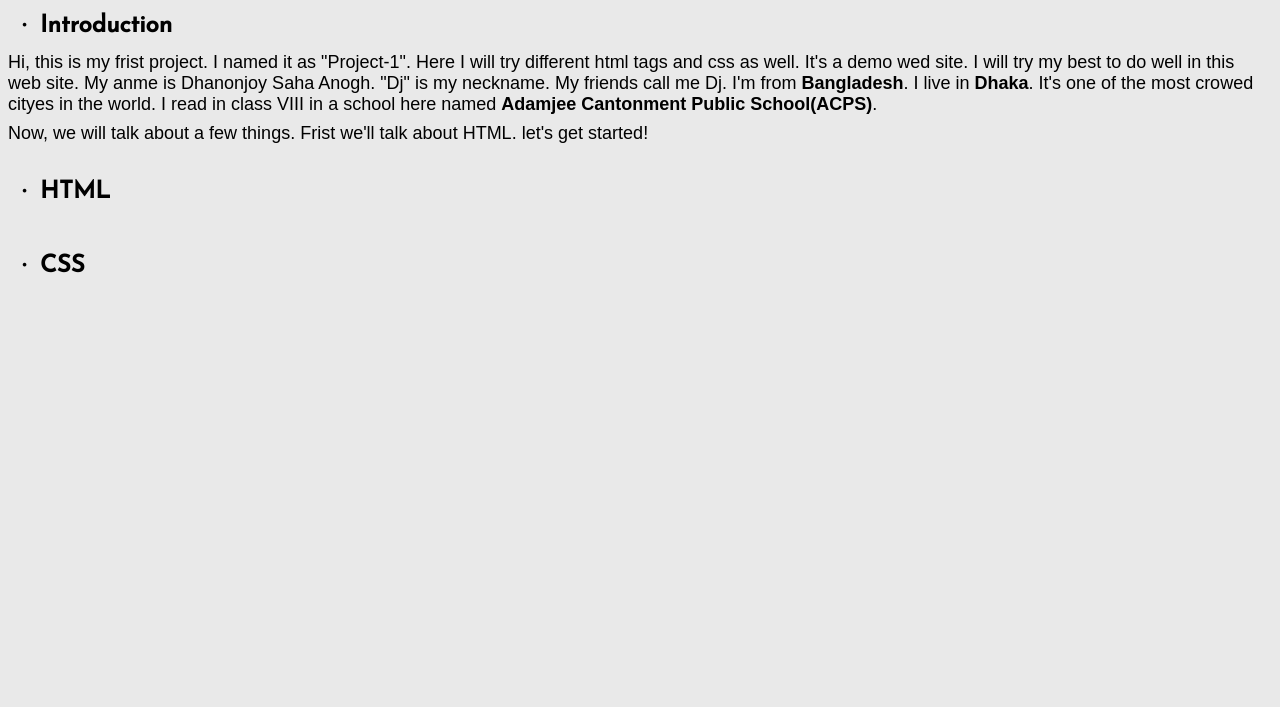
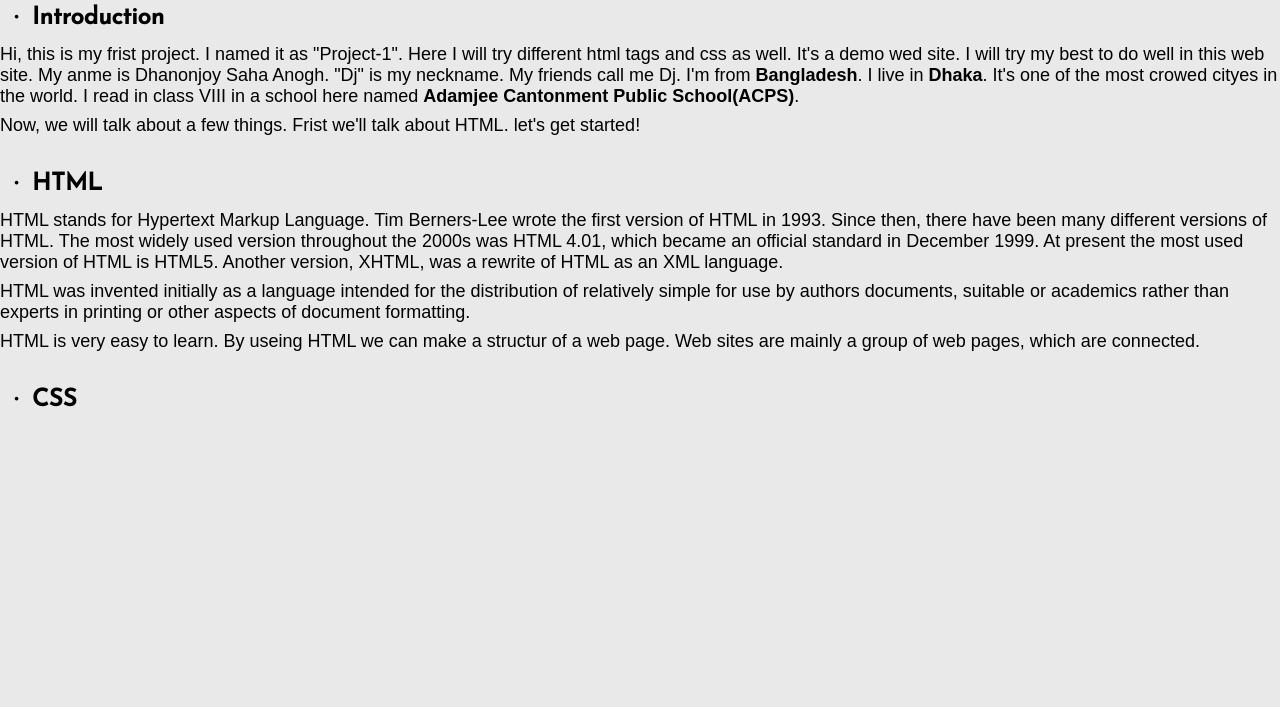
Before and after one commit to DjSahaAnogh/Project-1, a plain HTML site: page index.html in a window 1280 px wide. Shown: the part 93-800 px from the top of the page. Drawn offline with Linux system fonts and the light colour scheme; a web font is replaced by a local one.

Commit message:
New code added

```diff
--- a/CSS/general.css
+++ b/CSS/general.css
@@ -4,5 +4,6 @@ p {
 }
 
 body {
+  margin: 0;
   background-color: rgb(233, 233, 233);
 }
--- a/index.html
+++ b/index.html
@@ -70,7 +70,25 @@
       </section>
       <section>
         <h1 class="content-head"><span class="symbol">&middot;</span>HTML</h1>
-        <p class="text"></p>
+        <p class="text">
+          HTML stands for Hypertext Markup Language. Tim Berners-Lee wrote the
+          first version of HTML in 1993. Since then, there have been many
+          different versions of HTML. The most widely used version throughout
+          the 2000s was HTML 4.01, which became an official standard in December
+          1999. At present the most used version of HTML is HTML5. Another
+          version, XHTML, was a rewrite of HTML as an XML language.
+        </p>
+        <p class="text">
+          HTML was invented initially as a language intended for the
+          distribution of relatively simple for use by authors documents,
+          suitable or academics rather than experts in printing or other aspects
+          of document formatting.
+        </p>
+        <p class="text">
+          HTML is very easy to learn. By useing HTML we can make a structur of a
+          web page. Web sites are mainly a group of web pages, which are
+          connected.
+        </p>
 
         <h1 class="content-head"><span class="symbol">&middot;</span>CSS</h1>
         <p class="text"></p>
```
